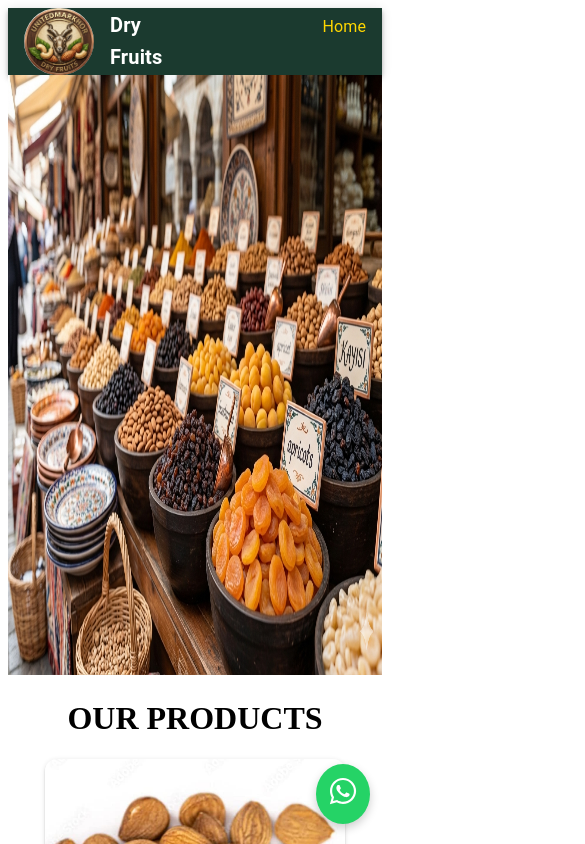
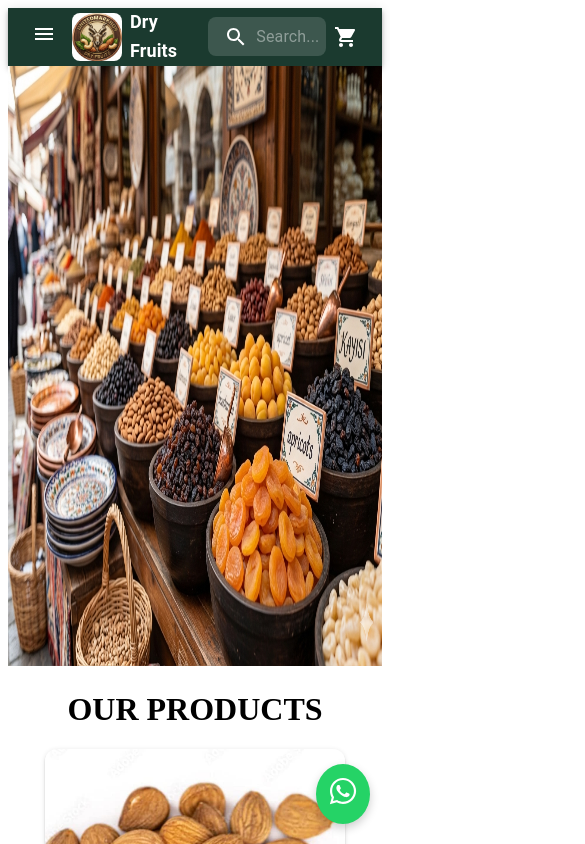
Before and after one commit to zulfiqaraliwd/Ecommerce-MUI-RTK, a React (Vite) app: page / in a window 390 px wide. Shown: the top 844 px of the page, 585 px wide, since content can reach past the window. Built offline with nearby package versions, Linux system fonts and the light colour scheme.

Commit message:
make the app responsive

```diff
--- a/src/Components/Navbar/Navbar.jsx
+++ b/src/Components/Navbar/Navbar.jsx
@@ -9,12 +9,17 @@ import Box from "@mui/material/Box";
 import IconButton from "@mui/material/IconButton";
 import Badge from "@mui/material/Badge";
 import InputBase from "@mui/material/InputBase";
+import Drawer from "@mui/material/Drawer";
+import List from "@mui/material/List";
+import ListItem from "@mui/material/ListItem";
+import ListItemButton from "@mui/material/ListItemButton";
+import ListItemText from "@mui/material/ListItemText";
 
 import { styled, alpha } from "@mui/material/styles";
 
 import SearchIcon from "@mui/icons-material/Search";
 import ShoppingCartIcon from "@mui/icons-material/ShoppingCart";
-import AccountCircle from "@mui/icons-material/AccountCircle";
+import MenuIcon from "@mui/icons-material/Menu";
 
 const navstyle = ({ isActive }) => ({
   color: isActive ? "#FFD700" : "white",
@@ -29,7 +34,6 @@ const Search = styled("div")(({ theme }) => ({
   "&:hover": {
     backgroundColor: alpha(theme.palette.common.white, 0.25),
   },
-  marginLeft: theme.spacing(2),
 }));
 
 const SearchIconWrapper = styled("div")(({ theme }) => ({
@@ -48,100 +52,215 @@ const StyledInputBase = styled(InputBase)(({ theme }) => ({
   "& .MuiInputBase-input": {
     padding: theme.spacing(1),
     paddingLeft: `calc(1em + ${theme.spacing(4)})`,
-    width: "220px",
+    width: "100%",
   },
 }));
 
 function Navbar() {
   const cartItems = useSelector((state) => state.cart.cartItems);
-  const totalQty = cartItems.reduce((sum, item) => sum + item.quantity, 0);
+
+  const totalQty = cartItems.reduce(
+    (sum, item) => sum + item.quantity,
+    0
+  );
+
+  const [open, setOpen] = React.useState(false);
 
   return (
+    <>
       <AppBar
         position="static"
         sx={{
           bgcolor: "#1B3A2F",
-  }}>
+        }}
+      >
         <Toolbar>
+
+          {/* Mobile Menu */}
+          <IconButton
+            color="inherit"
+            sx={{
+              display: { xs: "block", md: "none" },
+              mr: 1,
+            }}
+            onClick={() => setOpen(true)}
+          >
+            <MenuIcon />
+          </IconButton>
+
           {/* Logo */}
           <Box
             component="img"
             src="/assets/images/dryF-logo.png"
             alt="logo"
             sx={{
-            width: 70,
-            borderRadius: 10,
+              width: { xs: 50, md: 70 },
+              borderRadius: 2,
             }}
           />
 
+          {/* Title */}
           <Typography
             variant="h6"
             sx={{
-            ml: 2,
+              ml: 1,
               fontWeight: "bold",
+              fontSize: {
+                xs: "18px",
+                md: "24px",
+              },
             }}
           >
             Dry Fruits
           </Typography>
 
-
-        {/* Navigation */}
+          {/* Desktop Navigation */}
           <Box
             sx={{
-    display: "flex",
+              display: {
+                xs: "none",
+                md: "flex",
+              },
               gap: 3,
-    ml: 20,
+              ml: 6,
             }}
           >
             <NavLink style={navstyle} to="/">
-    <Typography variant="subtitle1" fontWeight={500}>
-      Home
-    </Typography>
+              <Typography>Home</Typography>
             </NavLink>
 
             <NavLink style={navstyle} to="/about">
-    <Typography variant="subtitle1" fontWeight={500}>
-      About
-    </Typography>
+              <Typography>About</Typography>
             </NavLink>
 
             <NavLink style={navstyle} to="/contact">
-    <Typography variant="subtitle1" fontWeight={500}>
-      Contact
-    </Typography>
+              <Typography>Contact</Typography>
             </NavLink>
 
             <NavLink style={navstyle} to="/newproducts">
-    <Typography variant="subtitle1" fontWeight={500}>
-      New Products
-    </Typography>
+              <Typography>New Products</Typography>
             </NavLink>
           </Box>
 
-        {/* Push Right */}
           <Box sx={{ flexGrow: 1 }} />
 
           {/* Search */}
-        <Search>
+          <Search
+            sx={{
+              width: {
+                xs: "120px",
+                sm: "180px",
+                md: "250px",
+              },
+            }}
+          >
             <SearchIconWrapper>
               <SearchIcon />
             </SearchIconWrapper>
 
-          <StyledInputBase placeholder="Search Products..." />
+            <StyledInputBase
+              placeholder="Search..."
+            />
           </Search>
 
-        {/* Cart */}<NavLink
+          {/* Cart */}
+          <NavLink
             to="/cart"
-  style={{ color: "inherit", textDecoration: "none" }}
+            style={{
+              color: "inherit",
+              textDecoration: "none",
+            }}
           >
-  <IconButton color="inherit" sx={{ ml: 2 }}>
-    <Badge badgeContent={totalQty} color="error">
+            <IconButton color="inherit">
+              <Badge
+                badgeContent={totalQty}
+                color="error"
+              >
                 <ShoppingCartIcon />
               </Badge>
             </IconButton>
           </NavLink>
         </Toolbar>
       </AppBar>
+
+      {/* Drawer */}
+
+      <Drawer
+        anchor="left"
+        open={open}
+        onClose={() => setOpen(false)}
+      >
+        <Box sx={{ width: 250 }}>
+          <List>
+
+            <ListItem disablePadding>
+              <NavLink
+                to="/"
+                style={{
+                  width: "100%",
+                  color: "black",
+                  textDecoration: "none",
+                }}
+                onClick={() => setOpen(false)}
+              >
+                <ListItemButton>
+                  <ListItemText primary="Home" />
+                </ListItemButton>
+              </NavLink>
+            </ListItem>
+
+            <ListItem disablePadding>
+              <NavLink
+                to="/about"
+                style={{
+                  width: "100%",
+                  color: "black",
+                  textDecoration: "none",
+                }}
+                onClick={() => setOpen(false)}
+              >
+                <ListItemButton>
+                  <ListItemText primary="About" />
+                </ListItemButton>
+              </NavLink>
+            </ListItem>
+
+            <ListItem disablePadding>
+              <NavLink
+                to="/contact"
+                style={{
+                  width: "100%",
+                  color: "black",
+                  textDecoration: "none",
+                }}
+                onClick={() => setOpen(false)}
+              >
+                <ListItemButton>
+                  <ListItemText primary="Contact" />
+                </ListItemButton>
+              </NavLink>
+            </ListItem>
+
+            <ListItem disablePadding>
+              <NavLink
+                to="/newproducts"
+                style={{
+                  width: "100%",
+                  color: "black",
+                  textDecoration: "none",
+                }}
+                onClick={() => setOpen(false)}
+              >
+                <ListItemButton>
+                  <ListItemText primary="New Products" />
+                </ListItemButton>
+              </NavLink>
+            </ListItem>
+
+          </List>
+        </Box>
+      </Drawer>
+    </>
   );
 }
 
```
Lines whose indentation alone changed are shown as unchanged.
